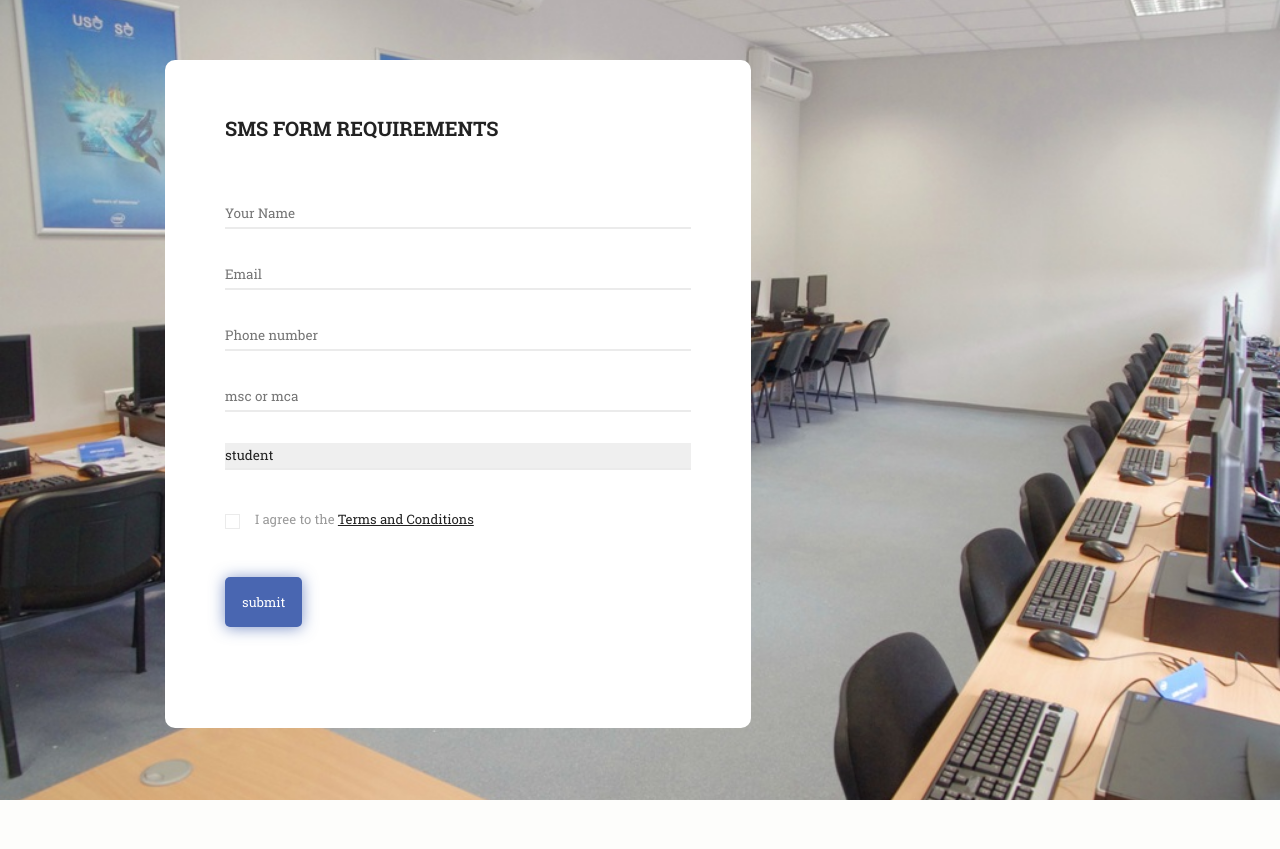
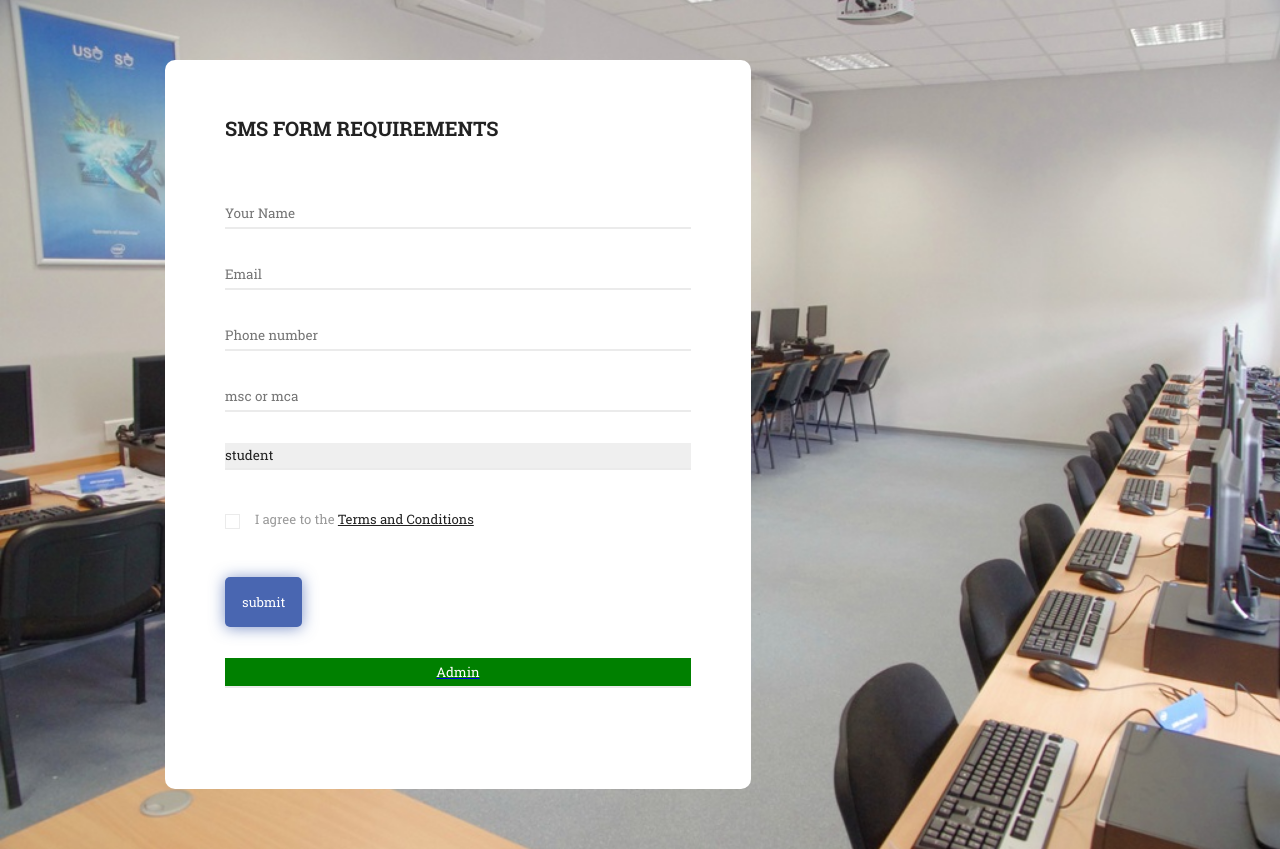
Before and after one commit to vinnarasuvinnu/Smssendingscript, a PHP site: page / in a window 1280 px wide. Before the commit the page ends 800 px from the top, so only its background shows below. Run offline with PHP 8.4, Linux system fonts and the light colour scheme.

Commit message:
final commit

```diff
--- a/index.php
+++ b/index.php
@@ -42,6 +42,8 @@
                 <div class="form-submit">
                     <input type="submit" name="submit" id="submit" class="submit" value="submit" />
                 </div>
+
+            <a href="admin/"><input type="button" name="" style="background-color: green;color: white" value="Admin"></a>
             </form>
         </div>
 
```
